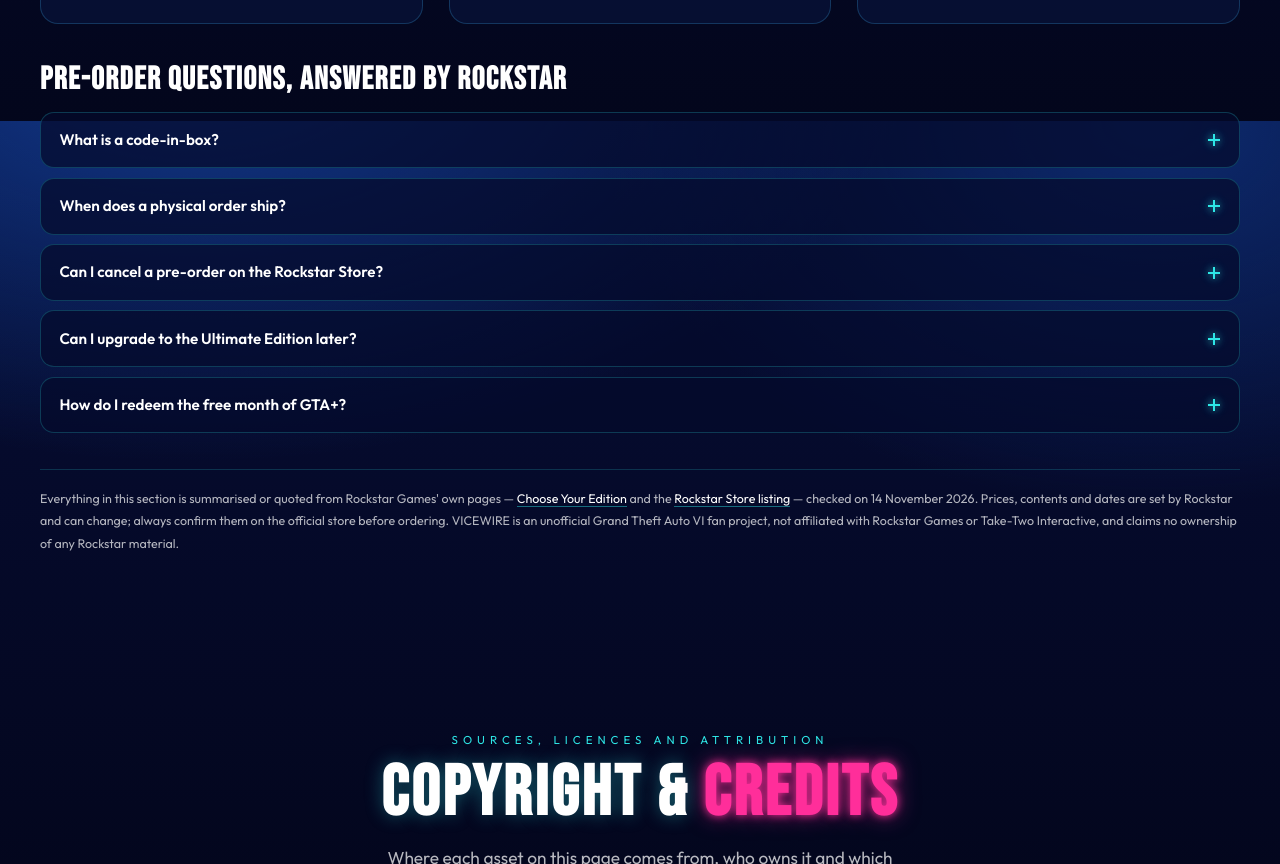
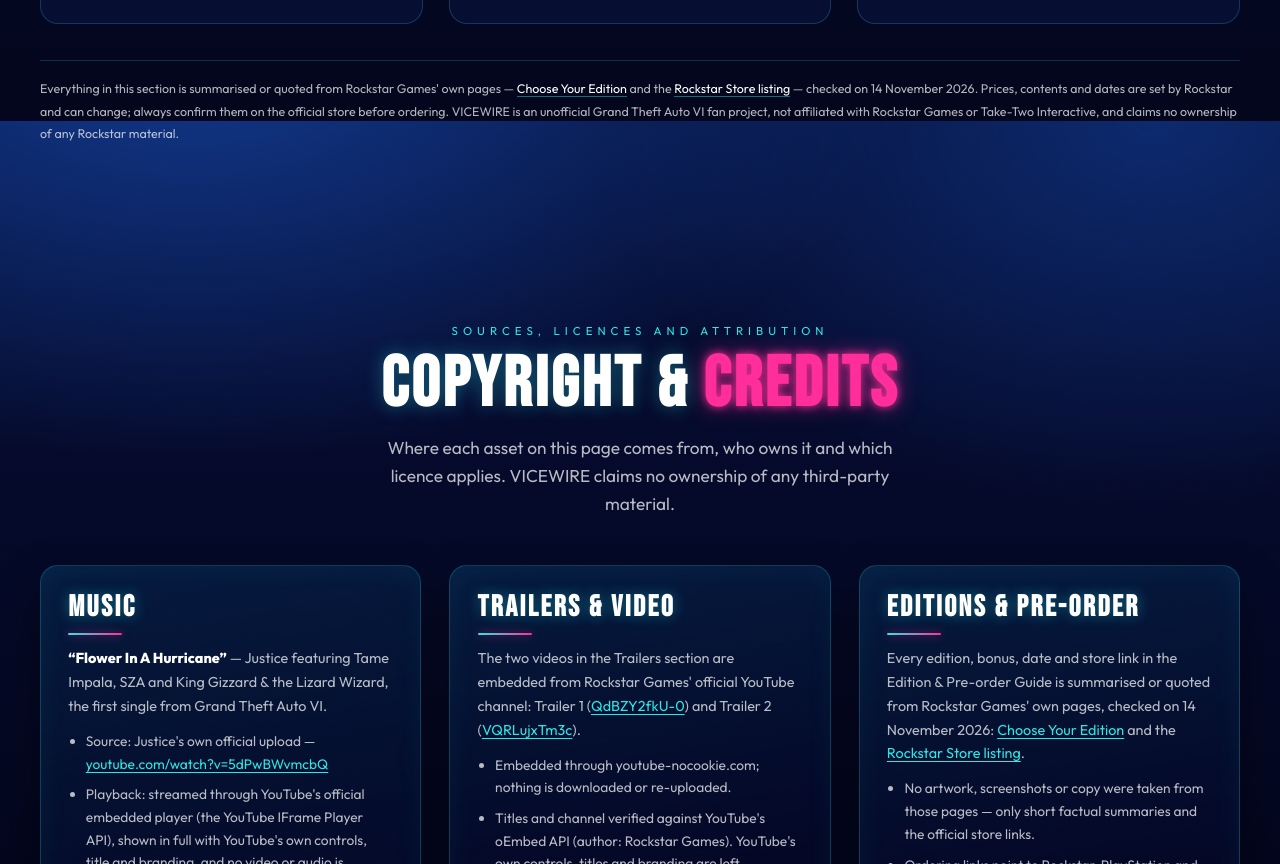
Before and after one commit to ViceCityCentral/vicewire, a plain HTML site: page index.html in a window 1280 px wide. Shown: the part 5479-6343 px from the top of the page. Drawn offline with Linux system fonts and the light colour scheme.

Commit message:
Remove the pre-order FAQ from the edition guide
Deletes the five-question "Pre-order questions, answered by Rockstar" block
and the CSS that only it used (guide-faq, faq, faq__q, faq__icon, faq__a and
their reveal rules). The edition cards, quick facts, pre-order bonus and
code-in-box panels and the source note are unchanged, so the information they
carried is still on the page.

Co-authored-by: Lemon Code <hello@lemoncode.ai>

```diff
--- a/index.html
+++ b/index.html
@@ -382,51 +382,6 @@
         </article>
       </div>
 
-      <div class="guide-faq">
-        <h3 class="guide-faq__title">Pre-order questions, answered by Rockstar</h3>
-        <details class="faq" data-reveal>
-          <summary class="faq__q">What is a code-in-box?<span class="faq__icon" aria-hidden="true"></span></summary>
-          <p class="faq__a">
-            The physical version contains only a download code inside the box, to support pre-load
-            on 10 November. No disc is included, and an internet connection and a platform account
-            are needed to download the game.
-          </p>
-        </details>
-        <details class="faq" data-reveal>
-          <summary class="faq__q">When does a physical order ship?<span class="faq__icon" aria-hidden="true"></span></summary>
-          <p class="faq__a">
-            Shipping starts on 12 November 2026. After launch, physical orders are estimated to
-            ship within 1–7 days depending on the shipping option chosen. A shipping confirmation
-            email with tracking is sent when the order ships.
-          </p>
-        </details>
-        <details class="faq" data-reveal>
-          <summary class="faq__q">Can I cancel a pre-order on the Rockstar Store?<span class="faq__icon" aria-hidden="true"></span></summary>
-          <p class="faq__a">
-            Yes — Rockstar asks customers to contact its fulfilment partner Xsolla directly using
-            the cancel-pre-order form at help.xsolla.com/pre-orders/cancel-pre-order, with the
-            order number and the email address used to order.
-          </p>
-        </details>
-        <details class="faq" data-reveal>
-          <summary class="faq__q">Can I upgrade to the Ultimate Edition later?<span class="faq__icon" aria-hidden="true"></span></summary>
-          <p class="faq__a">
-            Rockstar's store says a purchase can be upgraded to the Ultimate Edition on the
-            PlayStation Store at any time. The Ultimate Edition bonuses are spread across Jason and
-            Lucia's story, with items uncovered behind each chapter.
-          </p>
-        </details>
-        <details class="faq" data-reveal>
-          <summary class="faq__q">How do I redeem the free month of GTA+?<span class="faq__icon" aria-hidden="true"></span></summary>
-          <p class="faq__a">
-            On PS5, sign in to the PlayStation Store with the account used to pre-order, open the
-            GTA+ page and choose "Join". On Xbox Series X|S, sign in to the Microsoft Store, open
-            Offers &amp; Credits and choose "Redeem" on the GTA+ offer. Both require the pre-order
-            to be placed before 20 November 2026.
-          </p>
-        </details>
-      </div>
-
       <p class="guide__source">
         Everything in this section is summarised or quoted from Rockstar Games' own pages —
         <a href="https://www.rockstargames.com/VI/editions" target="_blank" rel="noopener noreferrer">Choose Your Edition</a>
--- a/style.css
+++ b/style.css
@@ -994,73 +994,6 @@ html.js .cast-card[data-reveal].is-revealed {
 .guide__source a:hover,
 .guide__source a:focus-visible { color: var(--pink-soft); border-color: var(--pink); }
 
-.guide-faq { margin-top: clamp(1.5rem, 3.4vw, 2.5rem); }
-
-.guide-faq__title {
-  margin: 0 0 1rem;
-  font-family: var(--font-display);
-  font-size: clamp(1.5rem, 3vw, 2rem);
-  line-height: 1;
-  letter-spacing: 1.4px;
-  color: var(--white);
-}
-
-.faq {
-  margin-bottom: 0.6rem;
-  border-radius: 14px;
-  background: rgba(5, 10, 43, 0.72);
-  border: 1px solid rgba(46, 230, 230, 0.22);
-  transition: border-color 0.3s ease, box-shadow 0.3s ease,
-              opacity 0.8s ease, transform 0.6s cubic-bezier(0.22, 1, 0.36, 1);
-}
-
-.faq[open] { border-color: rgba(255, 46, 154, 0.42); box-shadow: 0 0 24px rgba(255, 46, 154, 0.16); }
-
-.faq__q {
-  display: flex;
-  align-items: center;
-  justify-content: space-between;
-  gap: 1rem;
-  padding: 0.95rem 1.15rem;
-  cursor: pointer;
-  list-style: none;
-  font-size: 0.95rem;
-  font-weight: 600;
-  color: var(--white);
-  transition: color 0.25s ease;
-}
-
-.faq__q::-webkit-details-marker { display: none; }
-.faq__q:hover { color: var(--pink-soft); }
-.faq__q:focus-visible { outline: 2px solid var(--turquoise); outline-offset: -2px; }
-
-.faq__icon { position: relative; flex: 0 0 auto; width: 14px; height: 14px; }
-
-.faq__icon::before,
-.faq__icon::after {
-  content: "";
-  position: absolute;
-  left: 50%;
-  top: 50%;
-  width: 12px;
-  height: 2px;
-  background: var(--turquoise);
-  box-shadow: 0 0 8px rgba(46, 230, 230, 0.8);
-  transform: translate(-50%, -50%);
-  transition: transform 0.25s ease;
-}
-
-.faq__icon::after { transform: translate(-50%, -50%) rotate(90deg); }
-.faq[open] .faq__icon::after { transform: translate(-50%, -50%) rotate(0deg); }
-
-.faq__a {
-  margin: 0;
-  padding: 0 1.15rem 1.1rem;
-  font-size: 0.88rem;
-  line-height: 1.75;
-  color: var(--muted);
-}
-
 .guide__note {
   margin: 0;
   font-size: 0.76rem;
@@ -1080,13 +1013,11 @@ html.js .cast-card[data-reveal].is-revealed {
 /* Reveal animation — same behaviour as the rest of the page. */
 html.js .fact[data-reveal],
 html.js .ed-card[data-reveal],
-html.js .g-panel[data-reveal],
-html.js .faq[data-reveal] { opacity: 0; transform: translateY(34px); }
+html.js .g-panel[data-reveal] { opacity: 0; transform: translateY(34px); }
 
 html.js .fact[data-reveal].is-revealed,
 html.js .ed-card[data-reveal].is-revealed,
-html.js .g-panel[data-reveal].is-revealed,
-html.js .faq[data-reveal].is-revealed { opacity: 1; transform: none; }
+html.js .g-panel[data-reveal].is-revealed { opacity: 1; transform: none; }
 
 /* 11) Footer ------------------------------------------------------------- */
 .site-footer {
```
